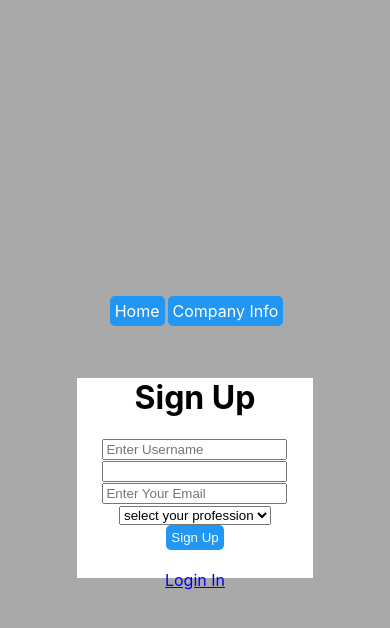
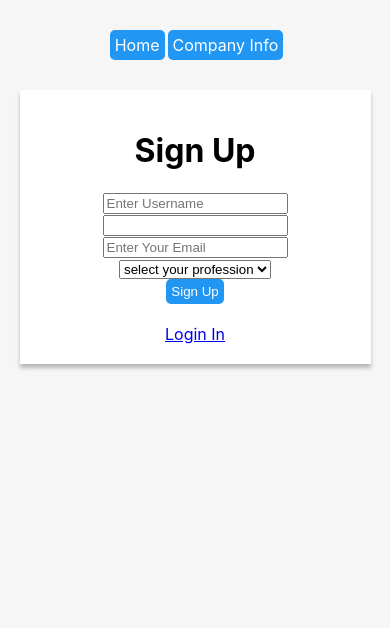
Before and after one commit to bilal8492/movielist, a React (Create React App) app: page / in a window 390 px wide. Shown: the top 628 px of the page. Built offline with nearby package versions, Linux system fonts and the light colour scheme.

Commit message:
change style

```diff
--- a/src/App.css
+++ b/src/App.css
@@ -1,10 +1,5 @@
 .App {
   text-align: center;
-}
-
-.App-logo {
-  height: 40vmin;
-  pointer-events: none;
 }
 
 @media (prefers-reduced-motion: no-preference) {
@@ -20,6 +15,13 @@
   background-color: #2196f3;
   color: #fff;
   cursor: pointer;
+}
+
+.main-container {
+  height: 200px;
+  width: 400px;
+  background-color: #fff;
+  box-shadow: 0px 4px 4px rgb(0 0 0 / 25%);
 }
 
 nav {
@@ -42,26 +44,10 @@ nav li a {
   color: #fff;
 }
 
-.App-header {
-  background-color: #282c34;
-  min-height: 100vh;
-  display: flex;
-  flex-direction: column;
-  align-items: center;
-  justify-content: center;
-  font-size: calc(10px + 2vmin);
-  color: white;
-}
-
-.App-link {
-  color: #61dafb;
-}
-
-@keyframes App-logo-spin {
-  from {
-    transform: rotate(0deg);
-  }
-  to {
-    transform: rotate(360deg);
+@media (max-width: 750px) {
+  .main-container {
+    width: 90vw;
+    height: auto;
+    padding: 20px 0;
   }
 }
--- a/src/Components/About/About.jsx
+++ b/src/Components/About/About.jsx
@@ -2,7 +2,7 @@ import React from 'react'
 
 const About = () => {
     return (
-        <div className="main">
+        <div className="main-container">
             <br />
             Company: Geeksynergy Technologies Pvt Ltd <br />
             Address: Sanjayanagar, Bengaluru-56<br />
--- a/src/Components/Login/Login.jsx
+++ b/src/Components/Login/Login.jsx
@@ -10,7 +10,7 @@ const Login = () => {
     const handleSubmit = e => {
         e.preventDefault()
         const user = JSON.parse(localStorage.getItem('user'));
-        if (user.username === username && user.password === password) {
+        if (user.username.toLowerCase() === username.toLowerCase() && user.password === password) {
             localStorage.setItem('isLoggedIn', true)
             history.push('/movies')
         }
@@ -20,11 +20,11 @@ const Login = () => {
     }
 
     return (
-        <div className="main">
+        <div className="main-container">
             <h1>Login Page</h1>
             <form onSubmit={handleSubmit}>
                 <input type="text" name="Username" placeholder="Enter Your Username" onChange={e => setUsername(e.target.value)} required /> <br />
-                <input type="password" name="Password" onChange={e => setPassword(e.target.value)} id="" /> <br />
+                <input type="password" name="Password" onChange={e => setPassword(e.target.value)} id="password" /> <br />
                 <button type="submit" className="log-in btn">Log In</button>
 
             </form>
--- a/src/Components/Movie/Movie.css
+++ b/src/Components/Movie/Movie.css
@@ -18,6 +18,7 @@
   height: 200px;
   width: 400px;
   background-color: #fff;
+  box-shadow: 0px 4px 4px rgb(0 0 0 / 25%);
 }
 .voting {
   /* position: absolute; */
--- a/src/Components/SignUp/SignUp.jsx
+++ b/src/Components/SignUp/SignUp.jsx
@@ -22,11 +22,11 @@ const SignUp = () => {
     }
 
     return (
-        <div className="main">
+        <div className="main-container">
             <h1 >Sign Up</h1>
             <form onSubmit={hadleFormSubmit}>
                 <input type="text" name="Username" placeholder="Enter Username" onChange={e => setUsername(e.target.value)} required /><br />
-                <input type="password" name="Passworn" id="" required onChange={e => setPassword(e.target.value)} /><br />
+                <input type="password" name="password" id="password" required onChange={e => setPassword(e.target.value)} /><br />
                 <input type="email" name="Email" id="" placeholder="Enter Your Email" onChange={e => setEmail(e.target.value)} required /><br />
                 <select id="dropdown" name="Profession" required onChange={e => setProfession(e.target.value)}>
                     <option disabled selected value> select your profession </option>
--- a/src/index.css
+++ b/src/index.css
@@ -5,7 +5,7 @@ body {
     sans-serif;
   -webkit-font-smoothing: antialiased;
   -moz-osx-font-smoothing: grayscale;
-  background-color: darkgrey;
+  background-color: #f6f6f6;
   margin: 0;
   padding: 0;
   display: flex;
@@ -18,3 +18,9 @@ code {
   font-family: source-code-pro, Menlo, Monaco, Consolas, "Courier New",
     monospace;
 }
+
+@media (max-width: 750px) {
+  body {
+    align-items: flex-start;
+  }
+}
```
